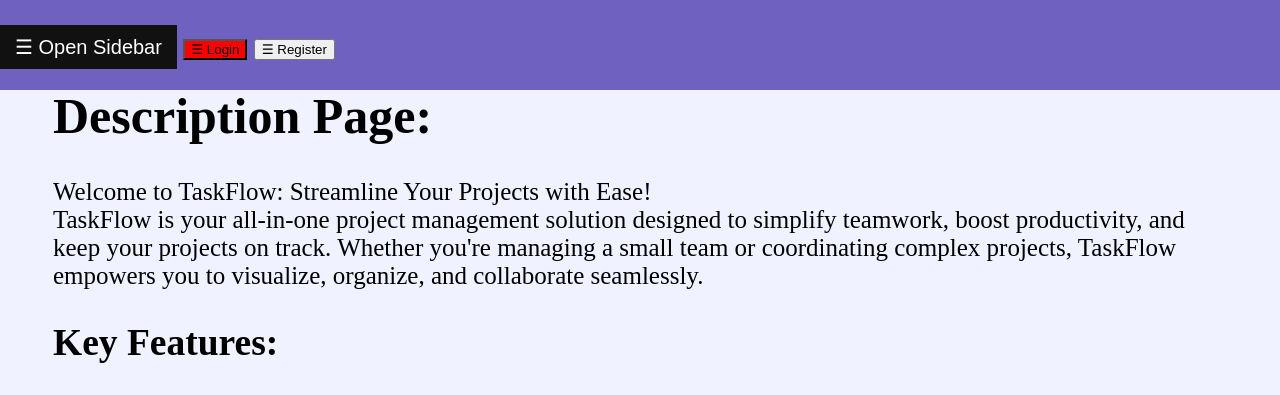
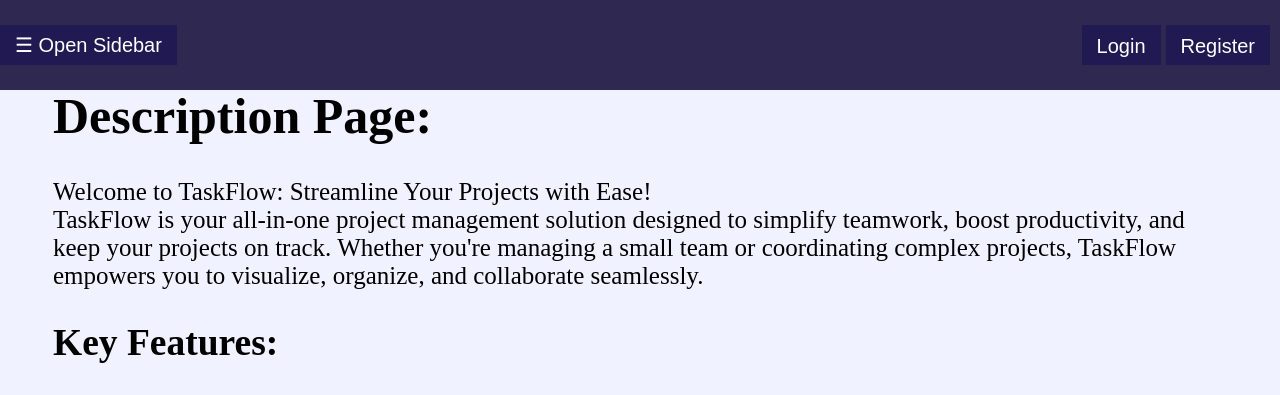
Before and after one commit to kyprosantreou/Website, a Flask app: page / in a window 1280 px wide. Shown: the top 395 px of the page. Run offline with Flask 3, Linux system fonts and the light colour scheme; some libraries are stand-ins or nearby versions.

Commit message:
modified:   Templates/Register.html 	modified:   Templates/index.html 	modified:   __pycache__/database_connection.cpython-312.pyc 	modified:   database_connection.py 	modified:   main.py 	modified:   mysq_code.py 	modified:   static/Css/SideBar.css 	modified:   static/Css/welcome_page_style.css

```diff
--- a/Templates/Register.html
+++ b/Templates/Register.html
@@ -8,7 +8,7 @@
 </head>
 <body>
     <div class="card">
-        <form action="" method="post">
+        <form action="{{ url_for('register') }}" method="post">
             <h1>Register</h1>
             <label for="Name">Name:</label><br>
             <input type="text" id="Name" name="Name" placeholder="Enter your name" required><br>
--- a/Templates/index.html
+++ b/Templates/index.html
@@ -9,8 +9,10 @@
 </head>
 <header>
     <button class="openbtn" onclick="openNav()">&#9776; Open Sidebar</button>
-    <button id="LoginButton" onclick="redirectToLoginPage()">&#9776; Login</button>
-    <button id="RegisterButton" onclick="redirectToRegisterPage()">&#9776; Register</button>
+    <div class="login-register-container">
+        <button id="LoginButton" onclick="redirectToLoginPage()">Login</button>
+        <button id="RegisterButton" onclick="redirectToRegisterPage()">Register</button>
+    </div>
 </header>
 <body>
     <div id="mySidebar" class="sidebar">
--- a/main.py
+++ b/main.py
@@ -1,7 +1,14 @@
-from flask import Flask, render_template
-from database_connection import mysql
+from flask import Flask, redirect, render_template, request, url_for
+from flask_mysqldb import MySQL
 
 app = Flask(__name__)
+
+app.config['MYSQL_HOST'] = 'raspberrypy.ddns.net'
+app.config['MYSQL_USER'] = 'taskflow'
+app.config['MYSQL_PASSWORD'] = 'Ionio2002@!'
+app.config['MYSQL_DB'] = 'task_flow'
+
+mysql = MySQL(app)
 
 @app.route('/')
 def index():
@@ -9,11 +16,28 @@ def index():
 
 @app.route('/login')
 def login():
-    return render_template('login.html')
 
-@app.route('/register')
+   return render_template('login.html')
+
+@app.route('/register', methods=['GET','POST'])
 def register():
-    return render_template('register.html')
+   if request.method == 'POST':
+      name = request.form['Name']
+      surname = request.form['Surname']
+      username = request.form['Username']
+      email = request.form['Email']
+      password = request.form['password']
+      cur = mysql.connection.cursor()
+
+      cur.execute(f"INSERT INTO users (name, surname, username, email, password) VALUES ('{name}', '{surname}', '{username}', '{email}', '{password}')")
+
+      mysql.connection.commit()
+
+      cur.close()
+
+      return redirect(url_for('login'))
+
+   return render_template('register.html')
 
 if __name__ == '__main__':
     app.debug = True
--- a/mysq_code.py
+++ b/mysq_code.py
@@ -16,9 +16,7 @@ try:
             surname VARCHAR(255) NOT NULL,
             username VARCHAR(255) NOT NULL,
             email VARCHAR(255) PRIMARY KEY,
-            email_password VARCHAR(255) NOT NULL,
-            password VARCHAR(255) NOT NULL,
-            simplepush_key VARCHAR(255) NOT NULL
+            password VARCHAR(255) NOT NULL
         );
         ''')
 
--- a/static/Css/SideBar.css
+++ b/static/Css/SideBar.css
@@ -38,19 +38,18 @@
 .openbtn {
   font-size: 20px;
   cursor: pointer;
-  background-color: #111;
+  background-color: rgb(33, 25, 81);
   color: white;
-  padding: 10px 15px;
+  padding: 5px 15px;
   border: none;
 }
 
 .openbtn:hover {
-  background-color: #444;
+  background-color: #4c4670;
 }
 
-/* Style page content - use this if you want to push the page content to the right when you open the side navigation */
 #main {
-  transition: margin-left .5s; /* If you want a transition effect */
+  transition: margin-left .5s;
   padding: 20px;
 }
 
@@ -61,7 +60,6 @@
     background-color: rgb(111, 97, 192);
 }
 
-/* On smaller screens, where height is less than 450px, change the style of the sidenav (less padding and a smaller font size) */
 @media screen and (max-height: 450px) {
   .sidebar {padding-top: 15px;}
   .sidebar a {font-size: 18px;}
--- a/static/Css/welcome_page_style.css
+++ b/static/Css/welcome_page_style.css
@@ -7,7 +7,7 @@ body {
 
 header {
   padding: 25px;
-  background-color: rgb(111, 97, 192);
+  background-color: rgb(47, 41, 82);
   font-size: 25px;
   height: 40px;
   width: 100%;
@@ -15,6 +15,12 @@ header {
   position: fixed;
   top: 0;
   left: 0%;
+  display:flex;
+  justify-content: space-between;
+}
+
+.login-register-container {
+  display: flex;
 }
 
 .dark-mode {
@@ -29,7 +35,7 @@ header {
   padding: 10px;
   font-size: 18px;
   border-radius: 5px;
-  width: 100%;
+  width: auto;
   margin-bottom: 10px;
   display: flex;
   align-items: center;
@@ -54,5 +60,30 @@ header {
 }
 
 #LoginButton{
-  background-color:red;
+  background-color:rgb(33, 25, 81);
+  font-size: 20px;
+  cursor: pointer;
+  color: white;
+  padding: 10px 15px;
+  border: none;
+  margin-left: auto;
+  margin-right: 5px;
 }
+
+#LoginButton:hover{
+  background-color:  #4c4670;
+}
+
+#RegisterButton{
+  background-color:rgb(33, 25, 81);
+  font-size: 20px;
+  cursor: pointer;
+  color: white;
+  padding: 10px 15px;
+  border: none;
+  margin-right: 10px;
+}
+
+#RegisterButton:hover{
+  background-color:  #4c4670;
+}
```
Also changed, not shown: database_connection.py (+28 -1 lines).
